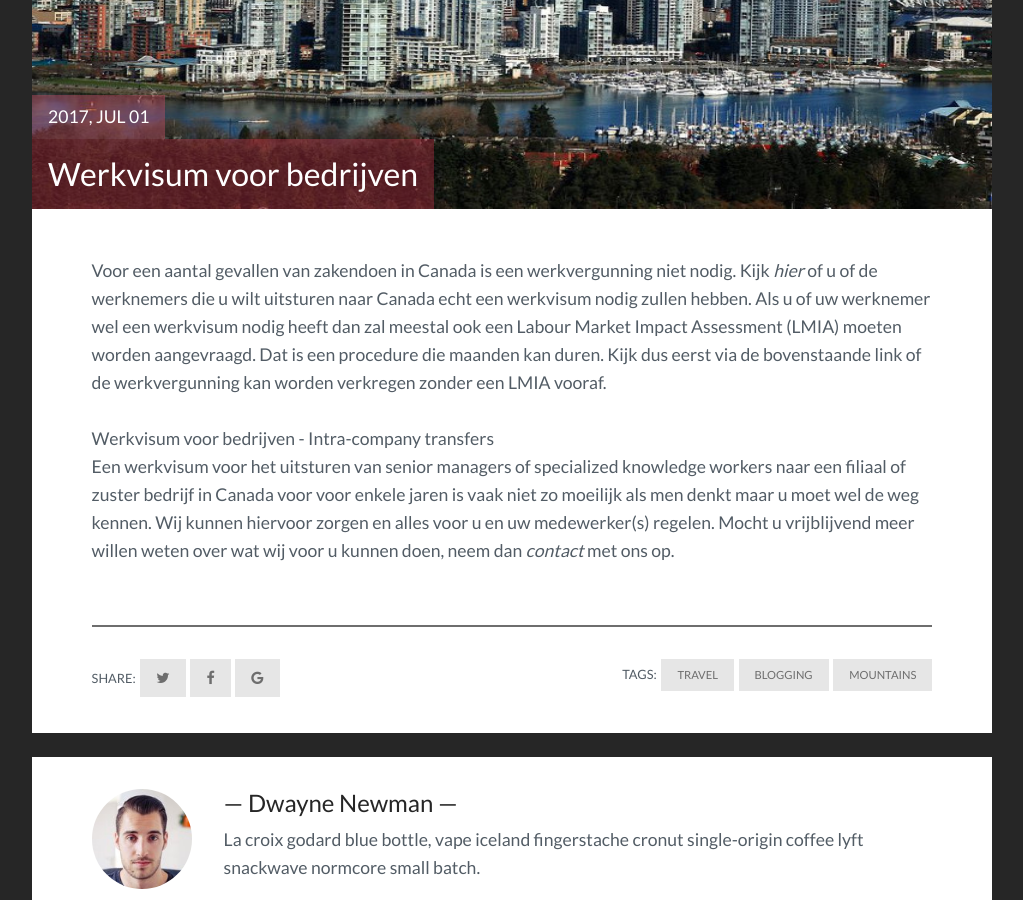
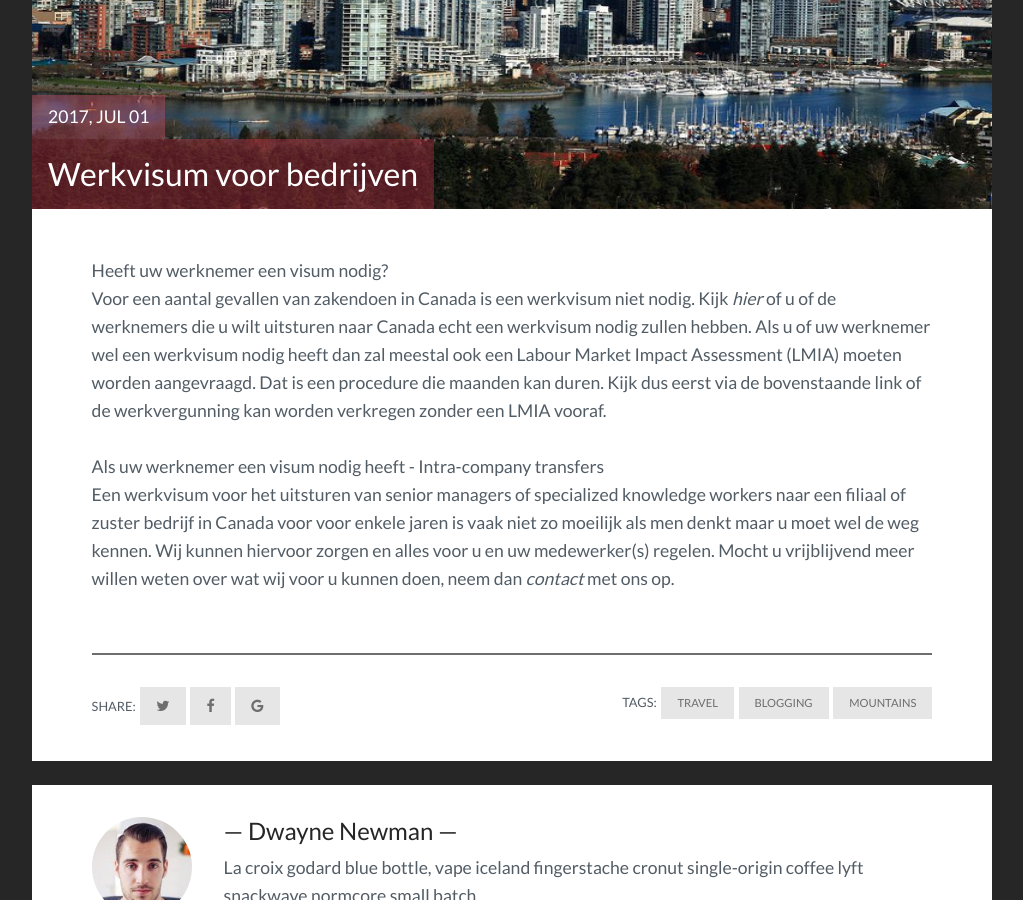
Before and after one commit to shiltemann/emigratie-adviesbureau-hiltemann, a Jekyll site: the page built from canada/_posts/2017-07-01-werkvisum-voor-bedrijven.md, in a window 1280 px wide and 900 px high, scrolled down 563 px. Shown: the whole window, without its empty margins (128-1151 px from the left). Built offline with Jekyll 4.4.1, drawn with Linux system fonts in a browser that asks for light colours.

Commit message:
bedrijven deel wat aangepast

```diff
--- a/canada/_posts/2017-07-01-werkvisum-voor-bedrijven.md
+++ b/canada/_posts/2017-07-01-werkvisum-voor-bedrijven.md
@@ -5,7 +5,8 @@ img: CanadaVancouverSkyline.jpg # Add image post (optional)
 description: You’ll find this post in your `_posts` directory. Go ahead and edit it and re-build the site to see your changes. # Add post description (optional)
 tag: [Travel, Blogging, Mountains]
 ---
-Voor een aantal gevallen van zakendoen in Canada is een werkvergunning niet nodig. Kijk *hier* of u of de werknemers die u wilt uitsturen naar Canada echt een werkvisum nodig zullen hebben. Als u of uw werknemer wel een werkvisum nodig heeft dan zal meestal ook een Labour Market Impact Assessment (LMIA) moeten worden aangevraagd. Dat is een procedure die maanden kan duren. Kijk dus eerst via de bovenstaande link of de werkvergunning kan worden verkregen zonder een LMIA vooraf.
+Heeft uw werknemer een visum nodig?<br/>
+Voor een aantal gevallen van zakendoen in Canada is een werkvisum niet nodig. Kijk *hier* of u of de werknemers die u wilt uitsturen naar Canada echt een werkvisum nodig zullen hebben. Als u of uw werknemer wel een werkvisum nodig heeft dan zal meestal ook een Labour Market Impact Assessment (LMIA) moeten worden aangevraagd. Dat is een procedure die maanden kan duren. Kijk dus eerst via de bovenstaande link of de werkvergunning kan worden verkregen zonder een LMIA vooraf.
 
-Werkvisum voor bedrijven - Intra-company transfers<br/>
+Als uw werknemer een visum nodig heeft - Intra-company transfers<br/>
 Een werkvisum voor het uitsturen van senior managers of specialized knowledge workers naar een filiaal of zuster bedrijf in Canada voor voor enkele jaren is vaak niet zo moeilijk als men denkt maar u moet wel de weg kennen. Wij kunnen hiervoor zorgen en alles voor u en uw medewerker(s) regelen. Mocht u vrijblijvend meer willen weten over wat wij voor u kunnen doen, neem dan *contact* met ons op.
```
